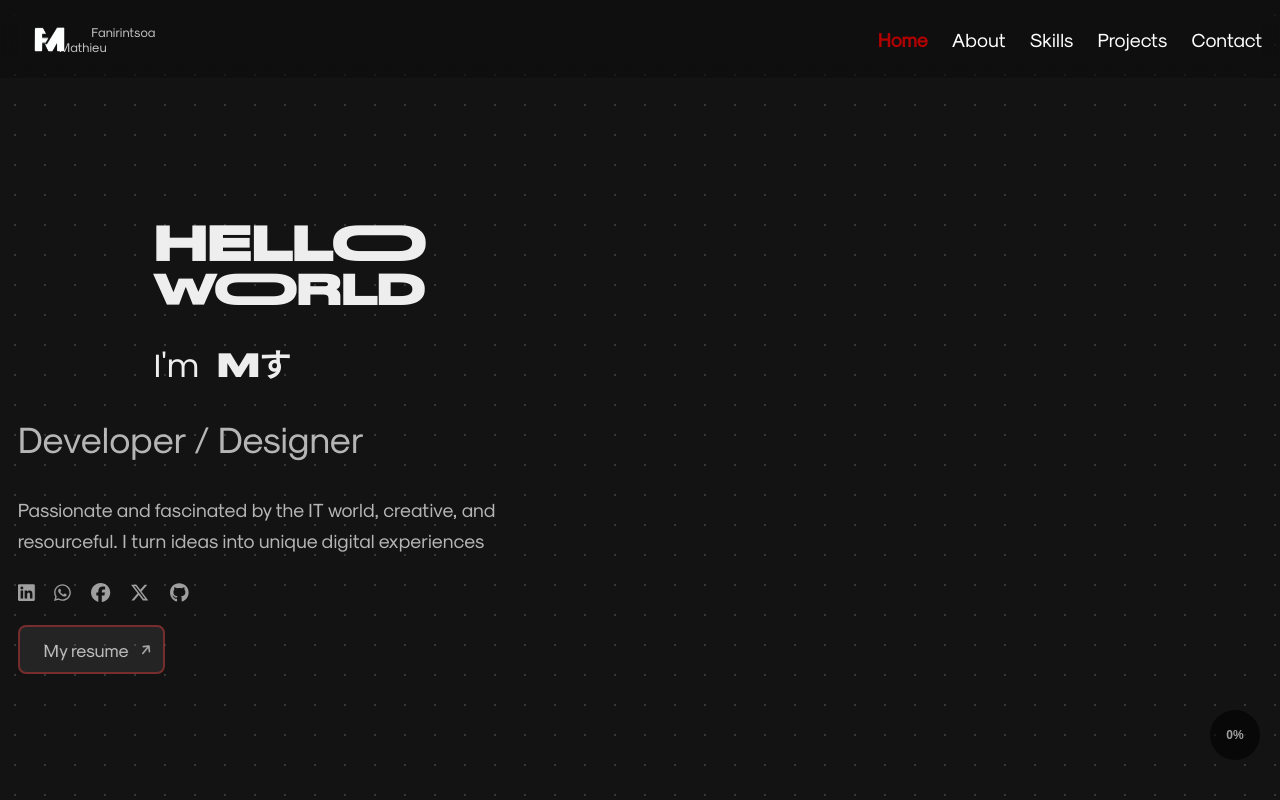
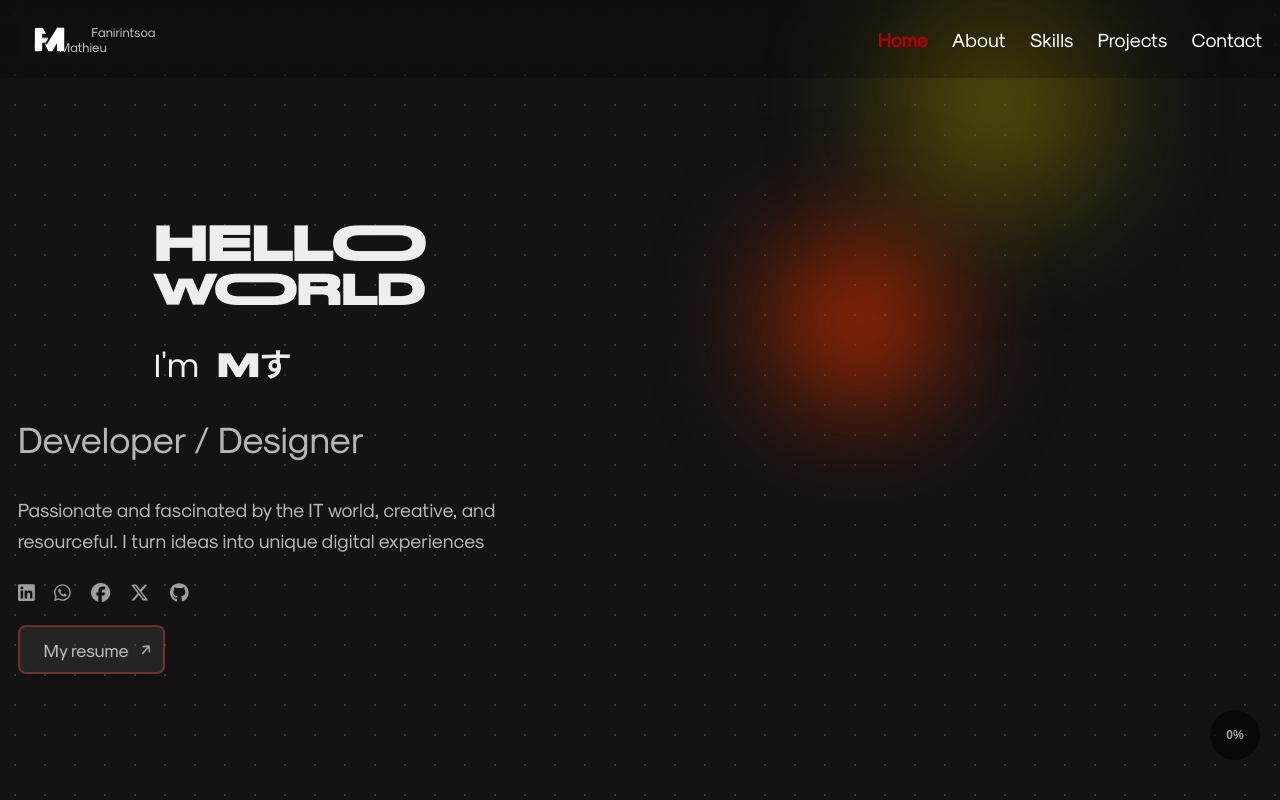
Before and after one commit to MathieuFan22/fanirintsoa-mathieu-portfolio, a React (Vite) app: page / in a window 1280 px wide. Shown: the top 800 px of the page. Built offline with nearby package versions, Linux system fonts and the light colour scheme.

Commit message:
Fix: Fixed Background

```diff
--- a/src/App.css
+++ b/src/App.css
@@ -45,6 +45,7 @@ html, body {
   background-image: radial-gradient(rgb(56, 56, 56) 1px, transparent 0.5px);
   background-size: 30px 30px;
   background-position: 0 0;
+  position: sticky;
 }
 @keyframes animateBlur1 {
   0%, 100% {
```
